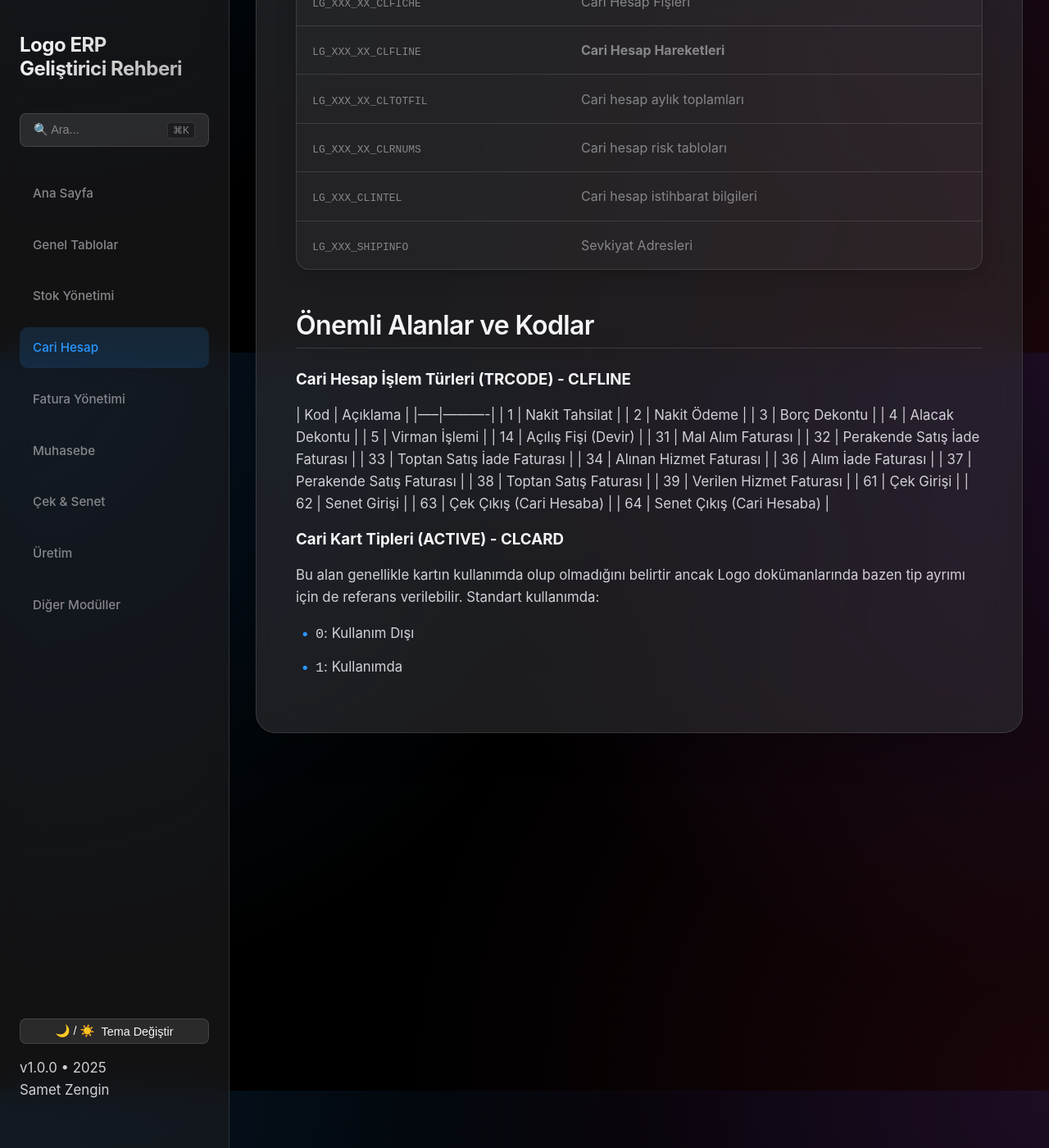
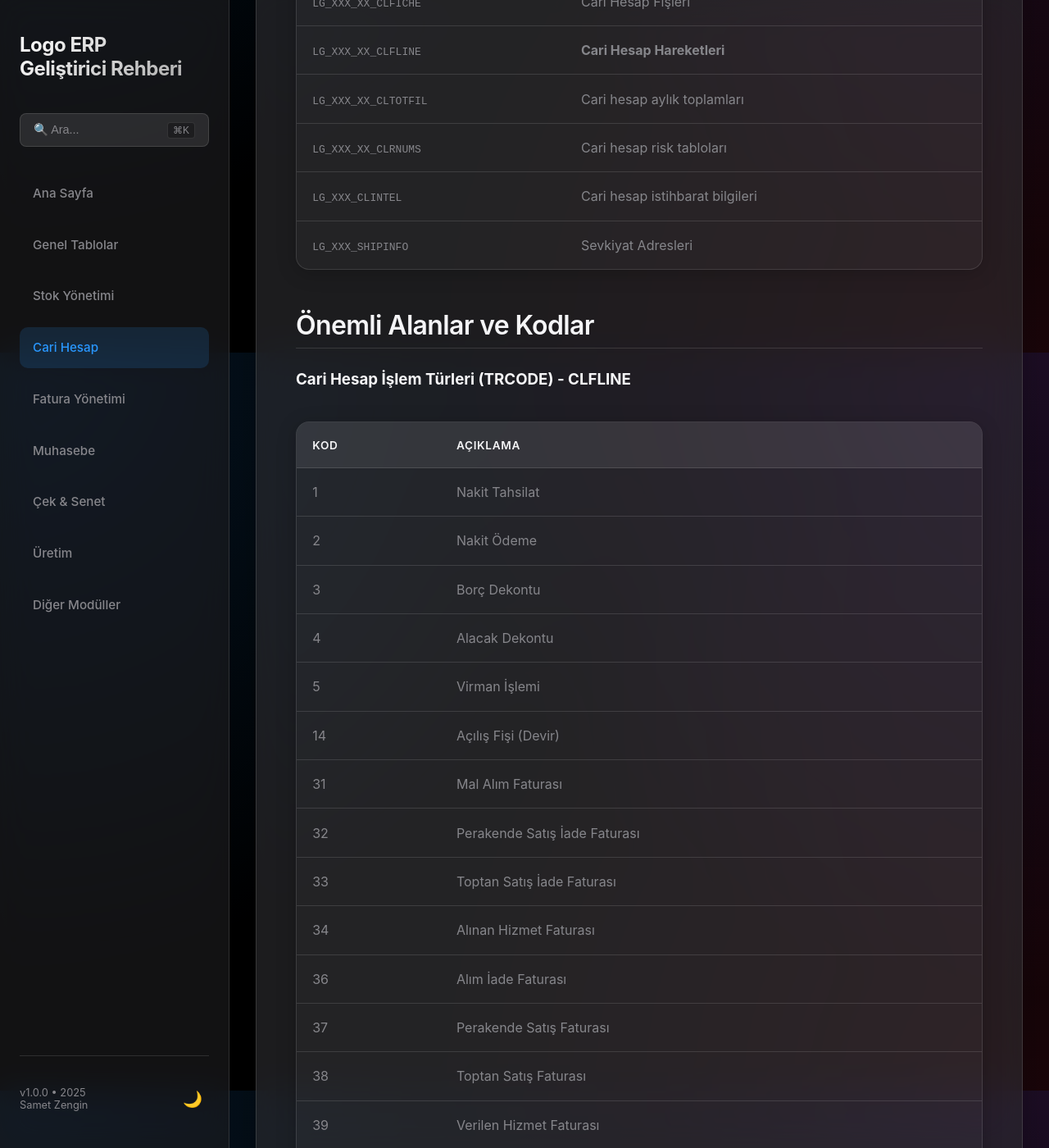
Before and after one commit to sametzengins/Logo-ERP-Gelistirici-Rehberi, a Jekyll site: the page built from docs/cari-hesap.md, in a window 1280 px wide and 1400 px high, scrolled down 470 px. Shown: the whole window at 82% size. Built offline with Jekyll 4.4.1, drawn with Linux system fonts in a browser that asks for light colours; some of the changed text lies outside the part shown.

Commit message:
Fix search JSON, tables, theme toggle, and home page UI

```diff
--- a/_includes/sidebar.html
+++ b/_includes/sidebar.html
@@ -27,11 +27,14 @@
         {% endfor %}
     </ul>
 
-    <div style="margin-top: auto; padding-top: 2rem; font-size: 0.8rem; color: var(--text-secondary);">
-        <button id="theme-toggle" class="theme-toggle">
-            <span>🌙 / ☀️</span> Tema Değiştir
+    <div
+        style="margin-top: auto; padding-top: 2rem; display: flex; align-items: center; justify-content: space-between; border-top: 1px solid var(--border-color);">
+        <div style="font-size: 0.8rem; color: var(--text-secondary);">
+            v1.0.0 • 2025<br>Samet Zengin
+        </div>
+        <button id="theme-toggle" class="theme-toggle" title="Tema Değiştir">
+            <span id="theme-icon">🌙</span>
         </button>
-        <p style="margin-top: 1rem;">v1.0.0 • 2025<br>Samet Zengin</p>
     </div>
 </div>
 
--- a/assets/css/style.css
+++ b/assets/css/style.css
@@ -174,7 +174,7 @@ tr:hover td {
 ul {
     padding-left: 1.5rem;
     list-style: none;
-    /* Remove default bullets */
+    /* Remove default bullets globally */
 }
 
 li {
@@ -182,14 +182,11 @@ li {
     position: relative;
 }
 
-/* Custom bullet for home page lists if they are links */
+/* Remove custom bullets for home page specifically if requested, or keep them subtle */
 .main-content ul li::before {
-    content: "•";
-    color: var(--accent-blue);
-    font-weight: bold;
-    display: inline-block;
-    width: 1em;
-    margin-left: -1em;
+    content: "";
+    /* Remove the bullet content */
+    display: none;
 }
 
 /* Custom bullet for home page lists if they are links */
@@ -429,19 +426,45 @@ pre code {
 }
 
 .theme-toggle {
-    background: rgba(255, 255, 255, 0.1);
-    border: 1px solid var(--border-color);
-    color: var(--text-primary);
-    padding: 0.4rem 0.8rem;
-    border-radius: 8px;
+    background: transparent;
+    border: none;
+    color: var(--text-secondary);
     cursor: pointer;
-    font-size: 0.9rem;
-    margin-top: 1rem;
-    width: 100%;
+    font-size: 1.2rem;
+    padding: 0.5rem;
+    border-radius: 50%;
+    transition: all 0.2s;
     display: flex;
     align-items: center;
     justify-content: center;
-    gap: 8px;
+    width: 40px;
+    height: 40px;
+}
+
+.theme-toggle:hover {
+    background: rgba(255, 255, 255, 0.1);
+    color: var(--text-primary);
+}
+
+/* GitHub Button Styling */
+a[href*="github.com"] {
+    display: inline-block;
+    background: linear-gradient(135deg, #24292e 0%, #000000 100%);
+    color: #fff !important;
+    padding: 1rem 2rem;
+    border-radius: 12px;
+    font-weight: 600;
+    text-decoration: none;
+    box-shadow: 0 4px 15px rgba(0, 0, 0, 0.3);
+    transition: transform 0.2s, box-shadow 0.2s;
+    margin-top: 2rem;
+    border: 1px solid rgba(255, 255, 255, 0.1);
+}
+
+a[href*="github.com"]:hover {
+    transform: translateY(-2px);
+    box-shadow: 0 8px 25px rgba(0, 0, 0, 0.4);
+    text-decoration: none;
 }
 
 /* Responsive */
--- a/assets/js/search.js
+++ b/assets/js/search.js
@@ -105,12 +105,20 @@ document.addEventListener('DOMContentLoaded', () => {
     const savedTheme = localStorage.getItem('theme') || 'dark';
     html.setAttribute('data-theme', savedTheme);
 
+    const themeIcon = document.getElementById('theme-icon');
+    if (themeIcon) {
+        themeIcon.textContent = savedTheme === 'dark' ? '🌙' : '☀️';
+    }
+
     if (themeToggle) {
         themeToggle.addEventListener('click', () => {
             const currentTheme = html.getAttribute('data-theme');
             const newTheme = currentTheme === 'dark' ? 'light' : 'dark';
             html.setAttribute('data-theme', newTheme);
             localStorage.setItem('theme', newTheme);
+            if (themeIcon) {
+                themeIcon.textContent = newTheme === 'dark' ? '🌙' : '☀️';
+            }
         });
     }
 
--- a/docs/cari-hesap.md
+++ b/docs/cari-hesap.md
@@ -25,6 +25,7 @@ Müşteri ve tedarikçi kartları, borç/alacak takibi ve cari hareketler.
 ## Önemli Alanlar ve Kodlar
 
 ### Cari Hesap İşlem Türleri (TRCODE) - CLFLINE
+
 | Kod | Açıklama |
 |-----|----------|
 | 1 | Nakit Tahsilat |
--- a/search.json
+++ b/search.json
@@ -2,13 +2,23 @@
 layout: null
 ---
 [
-  {% for page in site.pages %}
-    {% if page.title and page.layout == 'default' %}
+  {% assign pages = site.pages | where_exp: "item",
+    "item.title" %
+  }
+  {% for page in pages %
+  }
+    {% if page.layout == 'default' %
+  }
       {
-        "title": "{{ page.title | escape }}",
-        "url": "{{ site.baseurl }}{{ page.url }}",
-        "content": "{{ page.content | strip_html | strip_newlines | escape }}"
-      }{% unless forloop.last %},{% endunless %}
-    {% endif %}
-  {% endfor %}
+    "title": "{{ page.title | escape }}",
+    "url": "{{ site.baseurl }}{{ page.url }}",
+    "content": "{{ page.content | strip_html | strip_newlines | escape }}"
+  }{% unless forloop.last %
+  },
+  {% endunless %
+  }
+    {% endif %
+  }
+  {% endfor %
+  }
 ]
```
Also changed, not shown: docs/fatura-yonetimi.md (+1 -0 lines), docs/stok-yonetimi.md (+2 -0 lines).
